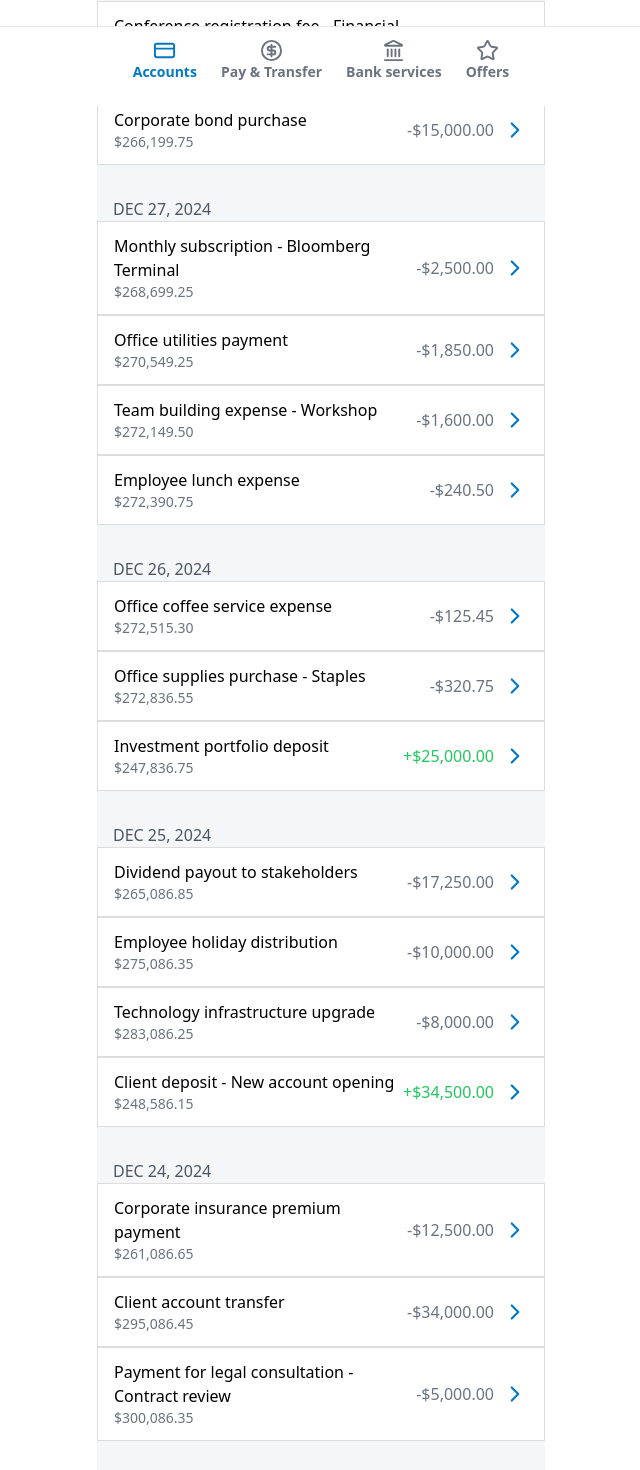
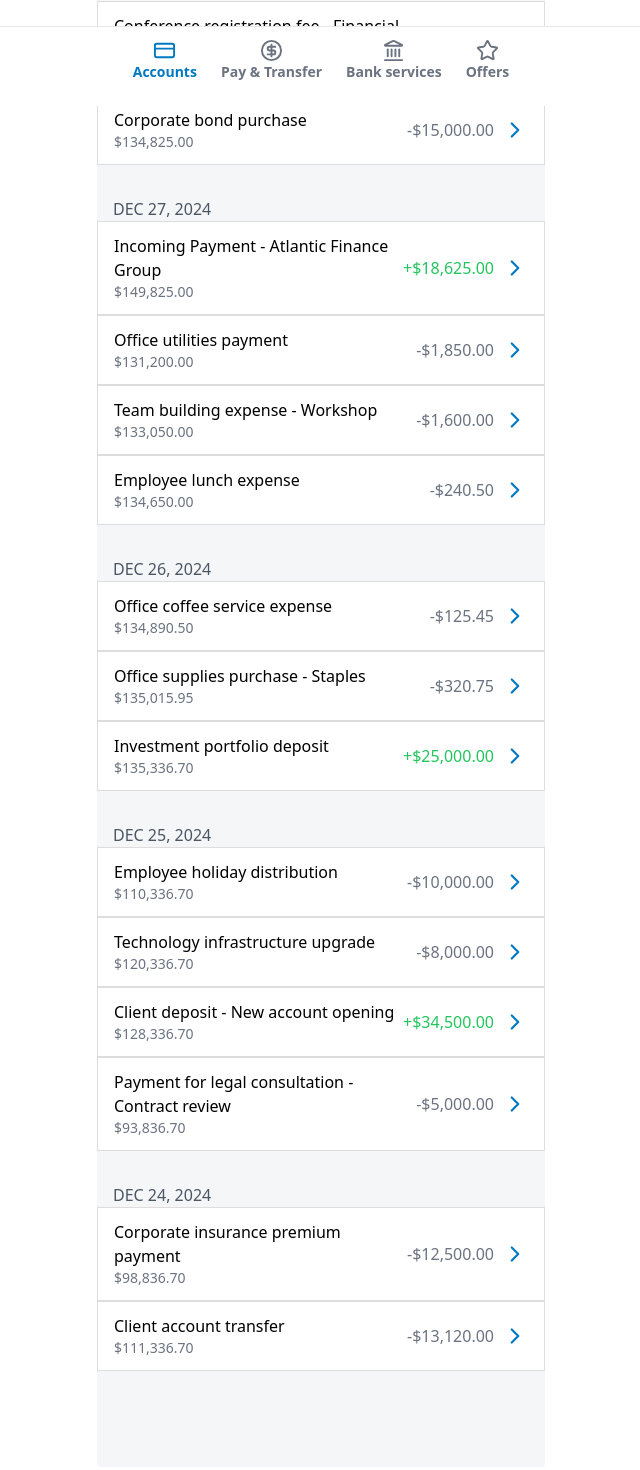
Before and after one commit to dat3011vit/abcccc, a React (Vite) app: page / in a window 1280 px wide. Shown: the part 694-2164 px from the top of the page, without its empty margins (319-959 px from the left). Built offline with nearby package versions, Linux system fonts and the light colour scheme.

Commit message:
Initial commit

```diff
--- a/src/components/BankingInterface.tsx
+++ b/src/components/BankingInterface.tsx
@@ -79,7 +79,7 @@ const BankingInterface = () => {
         <h2 className="text-xl font-semibold mb-2">Business Account</h2>
         <p className="text-gray-600 mb-1">Primary Business Chequing Account</p>
         <p className="text-gray-600 mb-4">1 (415) 555-2715</p>
-        <h1 className="text-3xl font-medium mb-6">$251,199.75</h1>
+        <h1 className="text-3xl font-medium mb-6">$133,625.00</h1>
         {/* Action Buttons */}
         <div
           className="grid grid-cols-3 gap-4 mb-4 px-4 py-2 pt-4 rounded overflow-x-auto"
--- a/src/components/TransactionList.tsx
+++ b/src/components/TransactionList.tsx
@@ -15,92 +15,87 @@ const groupedTransactions: GroupedTransactions = {
     {
       description: "Conference registration fee - Financial Summit",
       amount: "-$1,200.00",
-        balance: "$251,199.75"
+      balance: "$133,625.00",
     },
     {
       description: "Corporate bond purchase",
       amount: "-$15,000.00",
-        balance: "$266,199.75"
-      }
+      balance: "$134,825.00",
+    },
   ],
   "DEC 27, 2024": [
     {
-        description: "Monthly subscription - Bloomberg Terminal",
-        amount: "-$2,500.00",
-        balance: "$268,699.25"
+      description: "Incoming Payment - Atlantic Finance Group",
+      amount: "+$18,625.00",
+      balance: "$149,825.00",
     },
     {
       description: "Office utilities payment",
       amount: "-$1,850.00",
-        balance: "$270,549.25"
+      balance: "$131,200.00",
     },
     {
       description: "Team building expense - Workshop",
       amount: "-$1,600.00",
-        balance: "$272,149.50"
+      balance: "$133,050.00",
     },
     {
       description: "Employee lunch expense",
       amount: "-$240.50",
-        balance: "$272,390.75"
-      }
+      balance: "$134,650.00",
+    },
   ],
   "DEC 26, 2024": [
     {
       description: "Office coffee service expense",
       amount: "-$125.45",
-        balance: "$272,515.30"
+      balance: "$134,890.50",
     },
     {
       description: "Office supplies purchase - Staples",
       amount: "-$320.75",
-        balance: "$272,836.55"
+      balance: "$135,015.95",
     },
     {
       description: "Investment portfolio deposit",
       amount: "+$25,000.00",
-        balance: "$247,836.75"
-      }
+      balance: "$135,336.70",
+    },
   ],
   "DEC 25, 2024": [
     {
-        description: "Dividend payout to stakeholders",
-        amount: "-$17,250.00",
-        balance: "$265,086.85"
-      },
-      {
       description: "Employee holiday distribution",
       amount: "-$10,000.00",
-        balance: "$275,086.35"
+      balance: "$110,336.70",
     },
     {
       description: "Technology infrastructure upgrade",
       amount: "-$8,000.00",
-        balance: "$283,086.25"
+      balance: "$120,336.70",
     },
     {
       description: "Client deposit - New account opening",
       amount: "+$34,500.00",
-        balance: "$248,586.15"
-      }
+      balance: "$128,336.70",
+    },
+    {
+      description: "Payment for legal consultation - Contract review",
+      amount: "-$5,000.00",
+      balance: "$93,836.70",
+    },
   ],
   "DEC 24, 2024": [
     {
       description: "Corporate insurance premium payment",
       amount: "-$12,500.00",
-        balance: "$261,086.65"
+      balance: "$98,836.70",
     },
     {
       description: "Client account transfer",
-        amount: "-$34,000.00",
-        balance: "$295,086.45"
+      amount: "-$13,120.00",
+      balance: "$111,336.70",
     },
-      {
-        description: "Payment for legal consultation - Contract review",
-        amount: "-$5,000.00",
-        balance: "$300,086.35"
-      }
-    ]
+  ],
 };
 
 const TransactionList = () => {
@@ -124,7 +119,9 @@ const TransactionList = () => {
                 >
                   <div className="flex-grow">
                     <p className="font-medium">{transaction.description}</p>
-                    <p className="text-gray-500 text-sm">{transaction.balance}</p>
+                    <p className="text-gray-500 text-sm">
+                      {transaction.balance}
+                    </p>
                   </div>
                   <div className="flex items-center gap-2">
                     <p
```
Also changed, not shown: src/assets/zelle-logo.png. Lines whose indentation alone changed are shown as unchanged.
